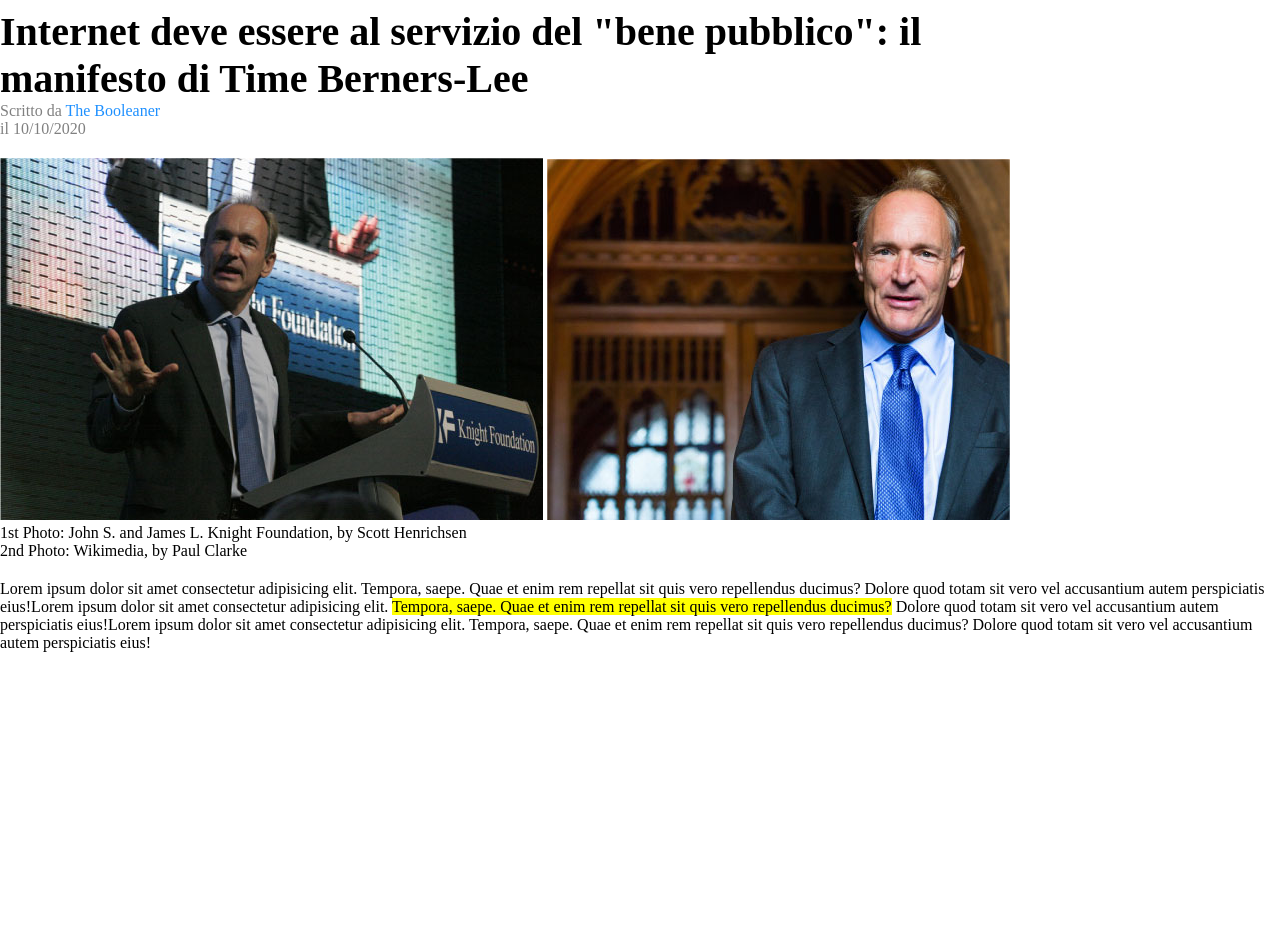
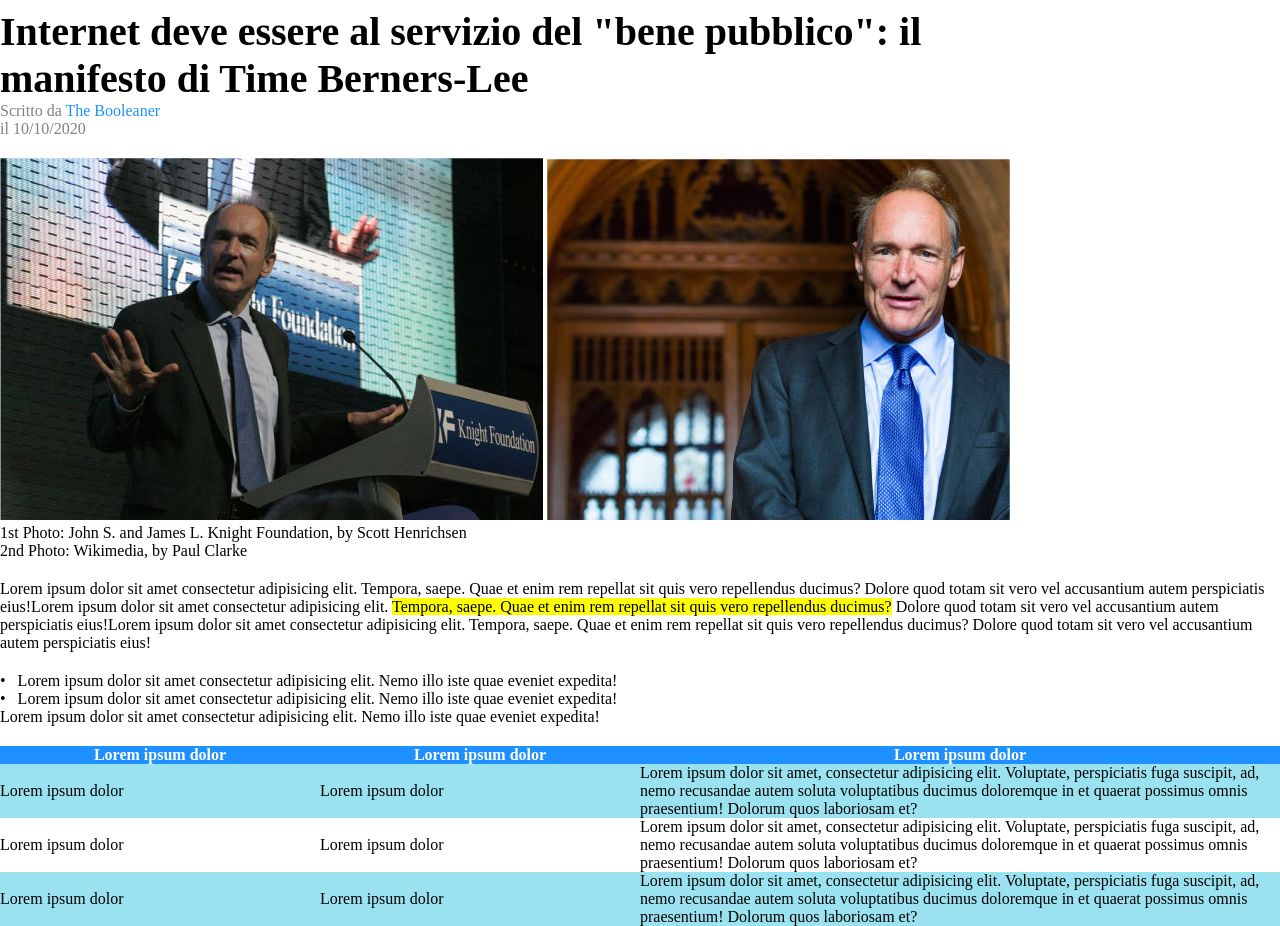
Before and after one commit to AndreaMessene/html-css-booleaner, a plain HTML site: page index.html in a window 1280 px wide. Shown: the part 92-1018 px from the top of the page. Before the commit the page ends 800 px from the top, so only its background shows below. Drawn offline with Linux system fonts and the light colour scheme.

Commit message:
organizzazione temi trattati

```diff
--- a/index.html
+++ b/index.html
@@ -37,7 +37,46 @@ Introduzione
         Lorem ipsum dolor sit amet consectetur adipisicing elit. Tempora, saepe. Quae et enim rem repellat sit quis vero repellendus ducimus? Dolore quod totam sit vero vel accusantium autem perspiciatis eius!Lorem ipsum dolor sit amet consectetur adipisicing elit. <mark> Tempora, saepe. Quae et enim rem repellat sit quis vero repellendus ducimus?</mark> Dolore quod totam sit vero vel accusantium autem perspiciatis eius!Lorem ipsum dolor sit amet consectetur adipisicing elit. Tempora, saepe. Quae et enim rem repellat sit quis vero repellendus ducimus? Dolore quod totam sit vero vel accusantium autem perspiciatis eius!
     </section>
 
+<!----------------
+disposizione temi trattati
+------------------>
+    <section>
+    <ul>
+        <li>• &nbsp Lorem ipsum dolor sit amet consectetur adipisicing elit. Nemo illo iste quae eveniet expedita!</li>
+        <li>• &nbsp Lorem ipsum dolor sit amet consectetur adipisicing elit. Nemo illo iste quae eveniet expedita!</li>
+        <li>Lorem ipsum dolor sit amet consectetur adipisicing elit. Nemo illo iste quae eveniet expedita!</li>
+    </ul>
+</section>
 
+<section>
+    <table>
+        <thead>
+            <tr>
+                <th>Lorem ipsum dolor</th>
+                <th>Lorem ipsum dolor</th>
+                <th class="right">Lorem ipsum dolor</th>
+            </tr>
+        </thead>
+        <tbody>
+            <tr class="sfalsato">
+                <td>Lorem ipsum dolor</td>
+                <td>Lorem ipsum dolor</td>
+                <td>Lorem ipsum dolor sit amet, consectetur adipisicing elit. Voluptate, perspiciatis fuga suscipit, ad, nemo recusandae autem soluta voluptatibus ducimus doloremque in et quaerat possimus omnis praesentium! Dolorum quos laboriosam et?</td>
+            </tr>
+            <tr>
+                <td>Lorem ipsum dolor</td>
+                <td>Lorem ipsum dolor</td>
+                <td>Lorem ipsum dolor sit amet, consectetur adipisicing elit. Voluptate, perspiciatis fuga suscipit, ad, nemo recusandae autem soluta voluptatibus ducimus doloremque in et quaerat possimus omnis praesentium! Dolorum quos laboriosam et?</td>
+            </tr>
+            <tr class="sfalsato">
+                <td>Lorem ipsum dolor</td>
+                <td>Lorem ipsum dolor</td>
+                <td>Lorem ipsum dolor sit amet, consectetur adipisicing elit. Voluptate, perspiciatis fuga suscipit, ad, nemo recusandae autem soluta voluptatibus ducimus doloremque in et quaerat possimus omnis praesentium! Dolorum quos laboriosam et?</td>
+            </tr>
+        </tbody>
+    </table>
+
+</section>
 
 
 </body>
--- a/style.css
+++ b/style.css
@@ -32,3 +32,22 @@ h1{
     color: gray;
     margin-bottom: 20px;
 }
+table{
+    border-spacing: 0;
+}
+
+.right{
+    width: 50%;
+}
+
+thead{
+    background-color: dodgerblue;
+}
+
+th{
+    color: white;
+}
+
+.sfalsato{
+    background-color: rgb(155, 226, 240) ;
+}
```
